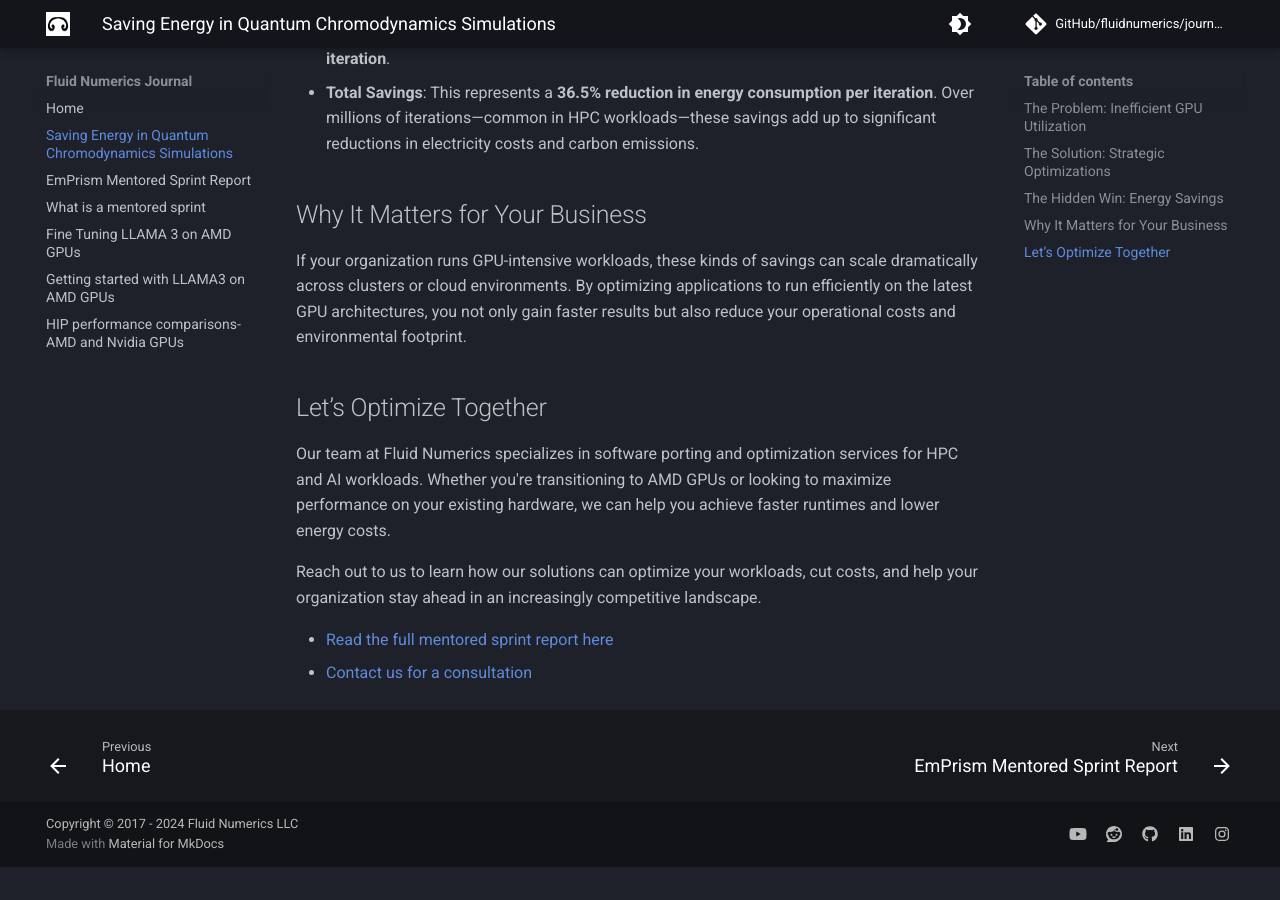
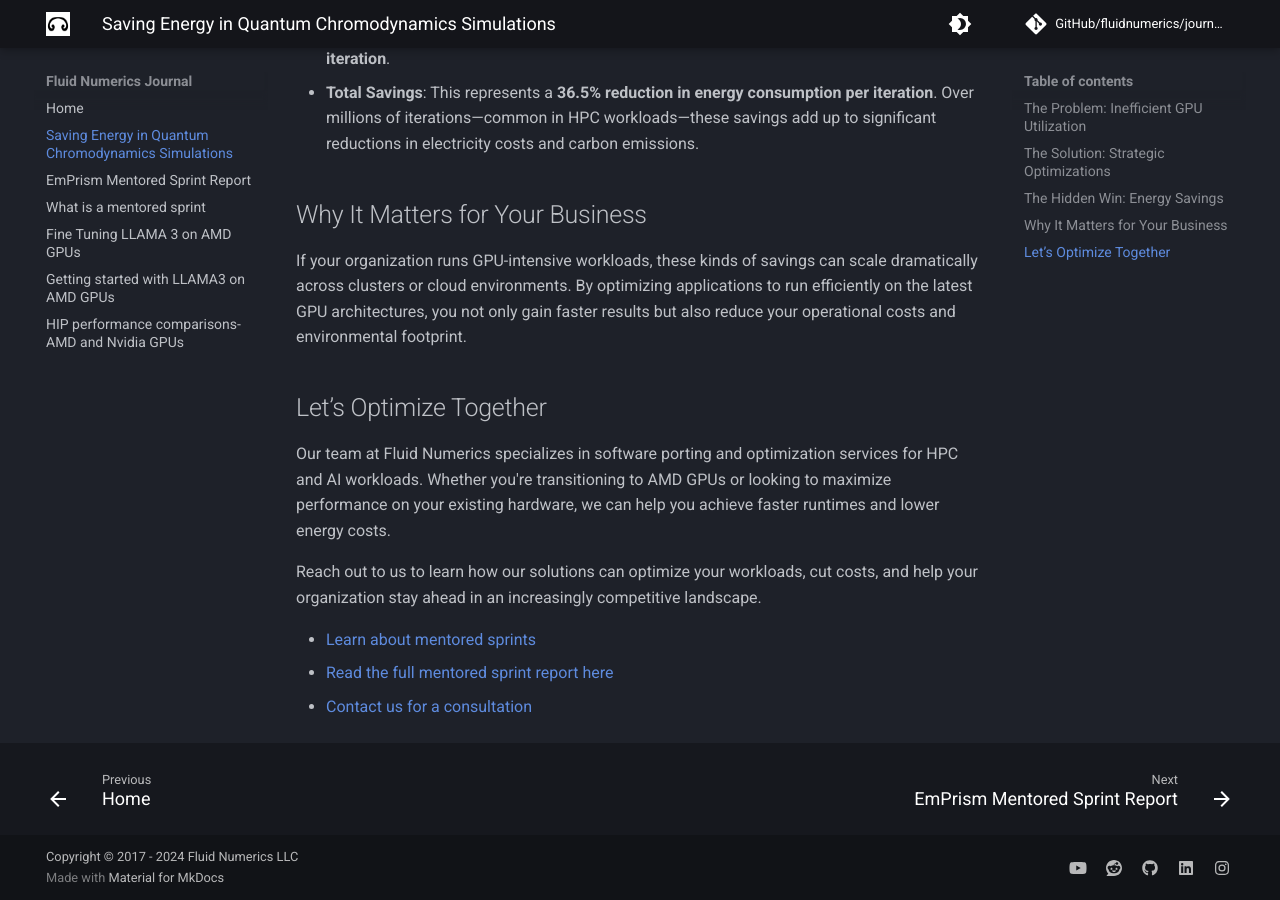
Before and after one commit to FluidNumerics/journal.fluidnumerics.com, an MkDocs documentation site: the page built from docs/saving-energy-on-quantum-chromodynamics-simulations/README.md, in a window 1280 px wide and 900 px high, scrolled down 1195 px. Built offline with MkDocs 1.6.1 and Material for MkDocs 9.7.7, drawn with Linux system fonts in a browser that asks for light colours; comment, search, counter and statistics services are not loaded; before the commit the page ends 2062 px from its top, so only the background shows below that.

Commit message:
Add backlink to mentored sprints summary

```diff
--- a/docs/saving-energy-on-quantum-chromodynamics-simulations/README.md
+++ b/docs/saving-energy-on-quantum-chromodynamics-simulations/README.md
@@ -32,5 +32,6 @@ Our team at Fluid Numerics specializes in software porting and optimization serv
 
 Reach out to us to learn how our solutions can optimize your workloads, cut costs, and help your organization stay ahead in an increasingly competitive landscape.
 
+* [Learn about mentored sprints](../what-is-a-mentored-sprint/README.md)
 * [Read the full mentored sprint report here](../emprism-mentored-sprint-report/README.md)
 * [Contact us for a consultation](https://www.fluidnumerics.com/contact)
```
